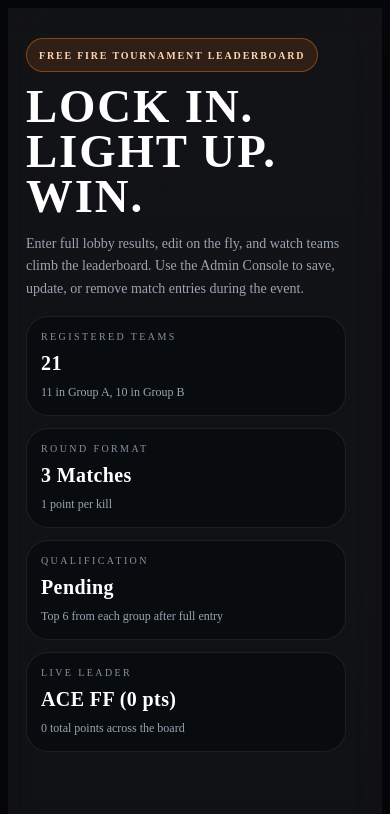
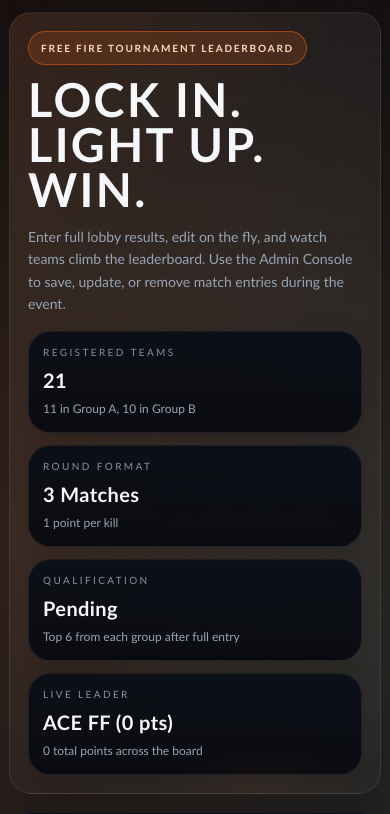
Before and after one commit to Singhmedhansh/Game_Leaderboard, a React (Vite) app in the folder client/: page / in a window 390 px wide. Shown: the top 814 px of the page. Built offline with nearby package versions, Linux system fonts and the light colour scheme.

Commit message:
chore: update mobile esports styling

```diff
--- a/client/src/styles.css
+++ b/client/src/styles.css
@@ -1,18 +1,18 @@
 :root {
   color-scheme: dark;
-  --ff-bg: #06070a;
-  --ff-bg-2: #0c111a;
-  --ff-panel: rgba(13, 18, 29, 0.76);
-  --ff-panel-strong: rgba(9, 13, 22, 0.92);
-  --ff-line: rgba(255, 255, 255, 0.09);
-  --ff-text: #f6f7fb;
-  --ff-muted: #9aa4b2;
-  --ff-accent: #ff7a18;
-  --ff-accent-soft: rgba(255, 122, 24, 0.14);
-  --ff-cyan: #35d5ff;
-  --ff-warning: #ffc14d;
+  --ff-bg: #05060a;
+  --ff-bg-2: #0b1120;
+  --ff-panel: rgba(11, 16, 26, 0.82);
+  --ff-panel-strong: rgba(7, 10, 17, 0.95);
+  --ff-line: rgba(255, 255, 255, 0.08);
+  --ff-text: #f5f7fb;
+  --ff-muted: #98a4b5;
+  --ff-accent: #ff6a1a;
+  --ff-accent-soft: rgba(255, 106, 26, 0.18);
+  --ff-cyan: #6ee7ff;
+  --ff-warning: #ffbf3c;
   --ff-radius: 24px;
-  --ff-shadow: 0 24px 64px rgba(0, 0, 0, 0.42);
+  --ff-shadow: 0 28px 72px rgba(0, 0, 0, 0.48);
 }
 
 * {
@@ -25,71 +25,80 @@ html {
 }
 
 body {
-  background: linear-gradient(180deg, rgba(255, 255, 255, 0.05), rgba(255, 255, 255, 0.02));
-  box-shadow: var(--ff-shadow);
-  backdrop-filter: blur(18px);
+  margin: 0;
+  min-height: 100vh;
+  color: var(--ff-text);
+  background:
+    radial-gradient(circle at 14% 12%, rgba(255, 106, 26, 0.18), transparent 22%),
+    radial-gradient(circle at 86% 14%, rgba(110, 231, 255, 0.12), transparent 20%),
+    linear-gradient(180deg, #06070b 0%, #090f18 45%, #040509 100%);
+  font-family: 'Trebuchet MS', 'Segoe UI', system-ui, sans-serif;
+  overflow-x: hidden;
+}
+
+body::before {
+  content: '';
+  position: fixed;
+  inset: 0;
+  pointer-events: none;
+  background-image:
+    linear-gradient(rgba(255, 255, 255, 0.025) 1px, transparent 1px),
+    linear-gradient(90deg, rgba(255, 255, 255, 0.025) 1px, transparent 1px);
+  background-size: 48px 48px;
+  mask-image: linear-gradient(to bottom, rgba(0, 0, 0, 0.92), transparent 92%);
+  opacity: 0.8;
+}
+
+a, button, input, select {
+  font: inherit;
+}
+
+button {
+  cursor: pointer;
+}
+
+input, select {
+  outline: none;
+}
+
+::selection {
+  background: rgba(255, 106, 26, 0.35);
+  color: #fff;
+}
+
+.ff-app-shell {
+  position: relative;
+  z-index: 1;
+  width: min(1560px, calc(100% - 28px));
+  margin: 0 auto;
+  padding: 24px 0 48px;
 }
 
 .ff-hero {
+  position: relative;
   border-radius: 30px;
   padding: 26px;
   display: grid;
   grid-template-columns: minmax(0, 1.12fr) minmax(0, 0.88fr);
   gap: 20px;
   margin-bottom: 18px;
+  border: 1px solid rgba(255, 255, 255, 0.08);
+  background:
+    linear-gradient(140deg, rgba(255, 106, 26, 0.08), transparent 28%),
+    linear-gradient(180deg, rgba(255, 255, 255, 0.05), rgba(255, 255, 255, 0.015));
+  box-shadow: 0 24px 70px rgba(0, 0, 0, 0.34);
+  overflow: hidden;
 }
 
-.ff-hero {
-  position: relative;
-}
-
-.ff-hero-effects {
+.ff-hero::after {
+  content: '';
   position: absolute;
-  inset: 0;
-  pointer-events: none;
-  z-index: 0;
-}
-
-.ff-hero-effects .ff-effect {
-  position: absolute;
-  will-change: transform, opacity;
-  mix-blend-mode: screen;
-}
-
-.ff-impact-flash {
-  position: absolute;
-  inset: -8px;
-  border-radius: 30px;
-  background:
-    radial-gradient(circle at 50% 50%, rgba(255, 36, 69, 0.58), rgba(255, 36, 69, 0.16) 32%, transparent 68%),
-    linear-gradient(135deg, rgba(255, 122, 24, 0.24), rgba(255, 36, 69, 0.1));
-  box-shadow: 0 0 0 1px rgba(255, 122, 24, 0.12), 0 0 80px rgba(255, 36, 69, 0.24) inset;
-  filter: blur(0.2px);
-}
-
-.ff-effect-gun { top: 12px; right: 22px; opacity: 1; transform: translateZ(0) scale(1.08); }
-.ff-effect-grenade { top: 64px; left: 18px; opacity: 1; transform: scale(1.2); }
-.ff-effect-blood { bottom: 0; right: 18px; opacity: 1; }
-.ff-effect-blood-sm { bottom: 88px; left: 34px; opacity: 1; }
-.ff-effect-slashed { left: 28%; top: 2%; opacity: 0.9; }
-
-.ff-particles {
-  position: absolute;
-  inset: 0;
+  inset: auto -12% -34% auto;
+  width: 320px;
+  height: 320px;
+  background: radial-gradient(circle, rgba(255, 106, 26, 0.14), transparent 68%);
   pointer-events: none;
 }
-
-.ff-particle {
-  position: absolute;
-  left: calc(44% + 48px);
-  top: calc(50% - 18px);
-  width: 12px;
-  height: 12px;
-  border-radius: 999px;
-  background: linear-gradient(180deg, #ffd6b3, #ff6d00);
-  box-shadow: 0 8px 22px rgba(255, 36, 69, 0.24);
-}
-
 .ff-hero-copy h1,
 .ff-panel-head h2,
 .ff-final-card h3,
@@ -98,11 +107,12 @@ body {
 }
 
 .ff-hero-copy h1 {
-  font-size: clamp(2.2rem, 4.6vw, 5rem);
+  font-size: clamp(2.1rem, 4.8vw, 5rem);
   line-height: 0.92;
-  letter-spacing: 0.04em;
+  letter-spacing: 0.05em;
   text-transform: uppercase;
   margin-top: 12px;
+  max-width: 10ch;
 }
 
 .ff-hero-copy p {
@@ -132,7 +142,8 @@ body {
   border: 1px solid rgba(255, 255, 255, 0.08);
   border-radius: 22px;
   padding: 16px 16px 15px;
-  background: rgba(5, 8, 13, 0.52);
+  background: linear-gradient(180deg, rgba(10, 14, 23, 0.92), rgba(7, 9, 15, 0.9));
+  box-shadow: 0 12px 30px rgba(0, 0, 0, 0.18);
 }
 
 .ff-stat-label {
@@ -174,6 +185,9 @@ body {
 .ff-panel {
   border-radius: var(--ff-radius);
   overflow: hidden;
+  border: 1px solid rgba(255, 255, 255, 0.08);
+  background: linear-gradient(180deg, rgba(13, 18, 29, 0.88), rgba(9, 13, 22, 0.94));
+  box-shadow: 0 20px 50px rgba(0, 0, 0, 0.34);
 }
 
 .ff-board,
@@ -228,7 +242,7 @@ body {
   position: sticky;
   top: 0;
   z-index: 2;
-  background: rgba(8, 11, 17, 0.98);
+  background: rgba(6, 8, 13, 0.98);
   color: #f8fafc;
   text-transform: uppercase;
   letter-spacing: 0.18em;
@@ -256,7 +270,7 @@ body {
 }
 
 .ff-table tbody tr:hover {
-  background: rgba(255, 122, 24, 0.08);
+  background: rgba(255, 106, 26, 0.1);
 }
 
 .ff-team-name {
@@ -271,7 +285,7 @@ body {
 }
 
 .ff-points {
-  color: #ffd49a;
+  color: #ffd48d;
   font-weight: 900;
 }
 
@@ -291,8 +305,8 @@ body {
 }
 
 .ff-rank-qualifier {
-  border-color: rgba(255, 122, 24, 0.4);
-  background: rgba(255, 122, 24, 0.12);
+  border-color: rgba(255, 106, 26, 0.46);
+  background: rgba(255, 106, 26, 0.16);
 }
 
 .ff-pill {
@@ -312,21 +326,21 @@ body {
 }
 
 .ff-pill-accent {
-  border-color: rgba(255, 122, 24, 0.42);
-  background: rgba(255, 122, 24, 0.12);
-  color: #ffd6b3;
+  border-color: rgba(255, 106, 26, 0.46);
+  background: rgba(255, 106, 26, 0.16);
+  color: #ffd9be;
 }
 
 .ff-pill-cyan {
-  border-color: rgba(53, 213, 255, 0.4);
-  background: rgba(53, 213, 255, 0.11);
-  color: #c9f7ff;
+  border-color: rgba(110, 231, 255, 0.42);
+  background: rgba(110, 231, 255, 0.12);
+  color: #dbfbff;
 }
 
 .ff-pill-warning {
-  border-color: rgba(255, 193, 77, 0.42);
-  background: rgba(255, 193, 77, 0.12);
-  color: #ffe0a3;
+  border-color: rgba(255, 191, 60, 0.42);
+  background: rgba(255, 191, 60, 0.12);
+  color: #ffe1a3;
 }
 
 .ff-pill-dark {
@@ -343,7 +357,7 @@ body {
 
 .ff-final-card {
   border: 1px solid rgba(255, 255, 255, 0.08);
-  background: rgba(5, 8, 14, 0.46);
+  background: linear-gradient(180deg, rgba(10, 14, 22, 0.88), rgba(7, 9, 14, 0.96));
   border-radius: 18px;
   padding: 14px;
 }
@@ -378,7 +392,7 @@ body {
 .ff-rule-list article {
   border: 1px solid rgba(255, 255, 255, 0.08);
   border-radius: 18px;
-  background: rgba(5, 8, 13, 0.5);
+  background: linear-gradient(180deg, rgba(10, 14, 22, 0.88), rgba(7, 9, 14, 0.96));
   padding: 14px;
 }
 
@@ -422,7 +436,7 @@ body {
 .ff-field {
   width: 100%;
   border: 1px solid rgba(255, 255, 255, 0.1);
-  background: rgba(6, 10, 16, 0.88);
+  background: rgba(6, 10, 16, 0.92);
   color: #fff;
   padding: 13px 14px;
   border-radius: 16px;
@@ -431,8 +445,8 @@ body {
 }
 
 .ff-field:focus {
-  border-color: rgba(255, 122, 24, 0.7);
-  box-shadow: 0 0 0 3px rgba(255, 122, 24, 0.16);
+  border-color: rgba(255, 106, 26, 0.72);
+  box-shadow: 0 0 0 3px rgba(255, 106, 26, 0.18);
 }
 
 .ff-key-wrap {
@@ -452,8 +466,8 @@ body {
 }
 
 .ff-action {
-  border: 1px solid rgba(255, 122, 24, 0.62);
-  background: linear-gradient(180deg, #ff8e32, #ff6d00);
+  border: 1px solid rgba(255, 106, 26, 0.62);
+  background: linear-gradient(180deg, #ff9b3d, #ff5f00);
   color: #fff;
   text-transform: uppercase;
   letter-spacing: 0.18em;
@@ -466,12 +480,12 @@ body {
 
 .ff-action-secondary {
   border-color: rgba(255, 255, 255, 0.12);
-  background: rgba(255, 255, 255, 0.05);
+  background: rgba(255, 255, 255, 0.06);
 }
 
 .ff-action-danger {
   border-color: rgba(239, 68, 68, 0.56);
-  background: linear-gradient(180deg, #ef4444, #b91c1c);
+  background: linear-gradient(180deg, #ff5b5b, #c41f2d);
 }
 
 .ff-scorecard-shell {
@@ -482,7 +496,7 @@ body {
   grid-column: 1 / -1;
   border: 1px solid rgba(255, 255, 255, 0.09);
   border-radius: 16px;
-  background: rgba(255, 255, 255, 0.04);
+  background: rgba(255, 255, 255, 0.05);
   color: #d8dee9;
   padding: 12px 14px;
   min-height: 48px;
@@ -518,7 +532,7 @@ body {
   padding: 12px;
   border: 1px solid rgba(255, 255, 255, 0.08);
   border-radius: 18px;
-  background: rgba(5, 8, 13, 0.55);
+  background: linear-gradient(180deg, rgba(10, 14, 22, 0.94), rgba(7, 9, 14, 0.98));
 }
 
 .ff-score-row.ff-score-empty {
@@ -532,33 +546,6 @@ body {
   background: transparent;
   border: none;
   color: var(--ff-muted);
-}
-
-.ff-score-team {
-  display: flex;
-  align-items: center;
-  gap: 12px;
-  min-width: 0;
-}
-
-.ff-score-team strong {
-  display: block;
-  text-transform: uppercase;
-  letter-spacing: 0.05em;
-  font-size: 13px;
-}
-
-.ff-score-team span {
-  display: block;
-  margin-top: 4px;
-  color: var(--ff-muted);
-  font-size: 12px;
-  line-height: 1.4;
-}
-
-.ff-scorefoot {
-  padding: 0 16px 16px;
-  justify-content: space-between;
 }
 
 @media (max-width: 1180px) {
@@ -624,6 +611,14 @@ body {
 
   .ff-panel-head p {
     font-size: 12px;
+  }
+
+  .ff-table-wrap {
+    overflow-x: auto;
+  }
+
+  .ff-table {
+    min-width: 1040px;
   }
 
   .ff-table tbody td {
@@ -693,3 +688,30 @@ body {
     align-items: stretch;
   }
 }
+
+.ff-score-team {
+  display: flex;
+  align-items: center;
+  gap: 12px;
+  min-width: 0;
+}
+
+.ff-score-team strong {
+  display: block;
+  text-transform: uppercase;
+  letter-spacing: 0.05em;
+  font-size: 13px;
+}
+
+.ff-score-team span {
+  display: block;
+  margin-top: 4px;
+  color: var(--ff-muted);
+  font-size: 12px;
+  line-height: 1.4;
+}
+
+.ff-scorefoot {
+  padding: 0 16px 16px;
+  justify-content: space-between;
+}
```
